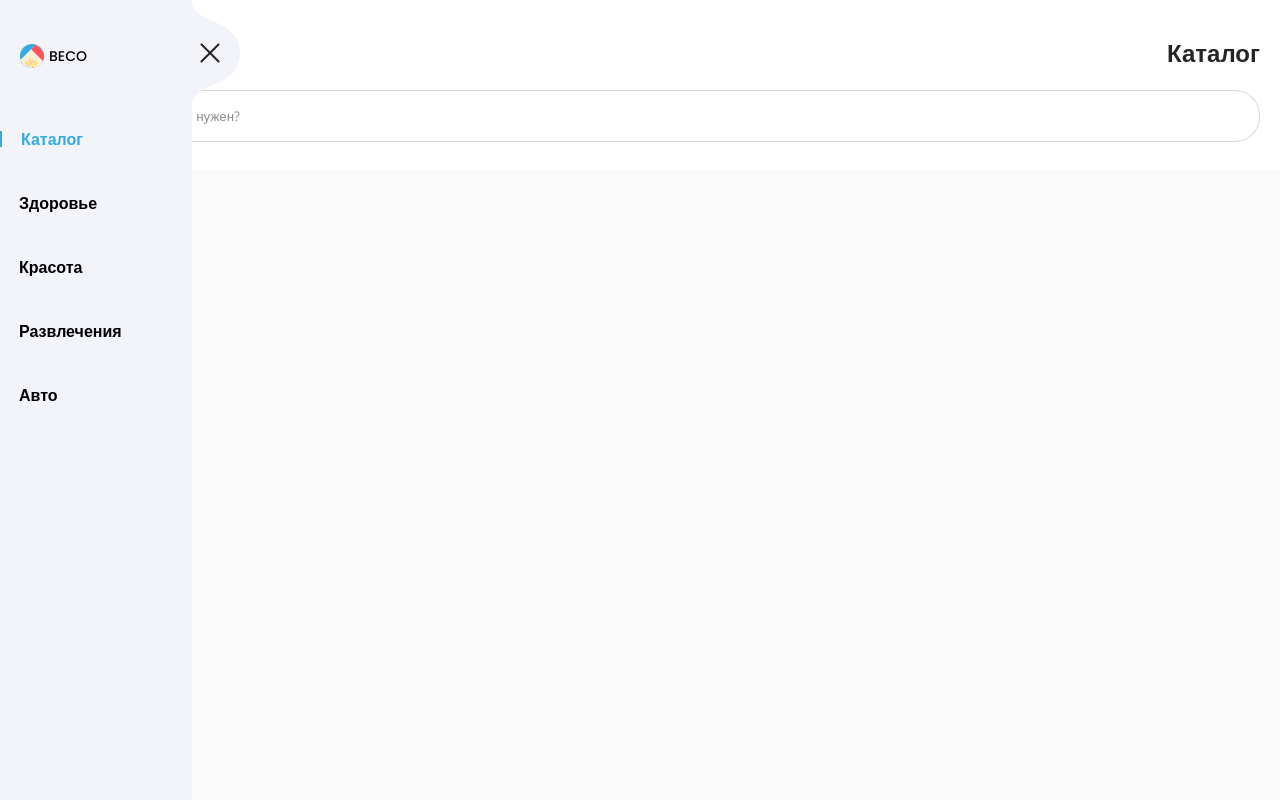
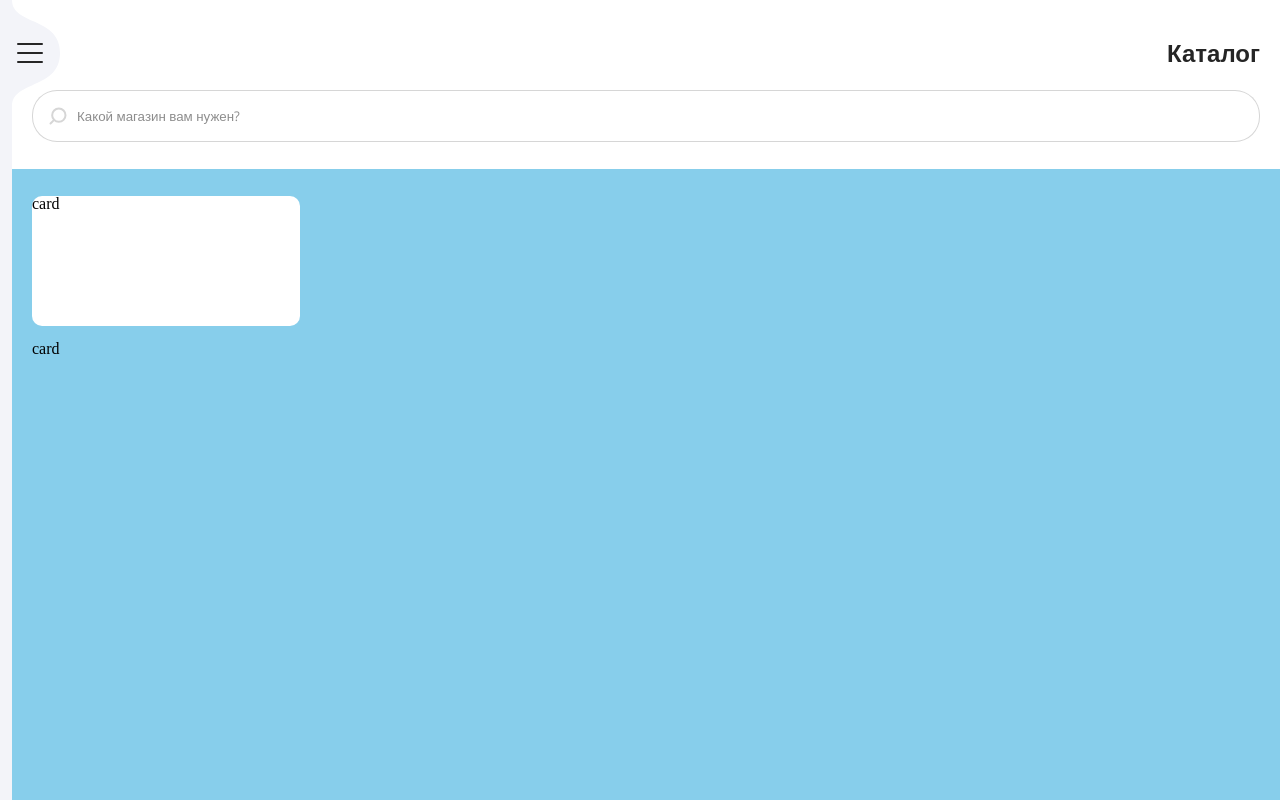
Before and after one commit to madjack99/Fully-responsive-web-store, a React (Create React App) app: page / in a window 1280 px wide. Built offline with nearby package versions, Linux system fonts and the light colour scheme.

Commit message:
feat: add DiscArea and DiscCard

```diff
--- a/src/components/App.js
+++ b/src/components/App.js
@@ -2,6 +2,7 @@ import React from 'react';
 
 import Header from './layout/header';
 import SideNav from './layout/sideNav';
+import DiscountsArea from './discountsArea';
 
 import ShopDepartmentContextProvider from '../contexts/shopDepartment';
 
@@ -13,6 +14,7 @@ function App() {
       <ShopDepartmentContextProvider>
         <SideNav />
         <Header />
+        <DiscountsArea />
       </ShopDepartmentContextProvider>
     </div>
   );
--- /dev/null
+++ b/src/components/discountCard/DiscountCard.js
@@ -0,0 +1,14 @@
+import React from 'react';
+
+import './style.css';
+
+const DiscountCard = () => {
+  return (
+    <>
+      <div className='DiscountCard'>card</div>
+      <div>card</div>
+    </>
+  );
+};
+
+export default DiscountCard;
--- /dev/null
+++ b/src/components/discountCard/index.js
@@ -0,0 +1,3 @@
+import DiscountCard from './DiscountCard';
+
+export default DiscountCard;
--- /dev/null
+++ b/src/components/discountCard/style.css
@@ -0,0 +1,6 @@
+.DiscountCard {
+  width: 268px;
+  height: 130px;
+  background: var(--header-color);
+  border-radius: 10px;
+}
--- /dev/null
+++ b/src/components/discountsArea/DiscountsArea.js
@@ -0,0 +1,15 @@
+import React from 'react';
+
+import DiscountCard from '../discountCard';
+
+import './style.css';
+
+const DiscountsArea = () => {
+  return (
+    <div className='DiscountsArea'>
+      <DiscountCard />
+    </div>
+  );
+};
+
+export default DiscountsArea;
--- /dev/null
+++ b/src/components/discountsArea/index.js
@@ -0,0 +1,3 @@
+import DiscountArea from './DiscountsArea';
+
+export default DiscountArea;
--- /dev/null
+++ b/src/components/discountsArea/style.css
@@ -0,0 +1,6 @@
+.DiscountsArea {
+  padding: 27px 20px 0 32px;
+  display: grid;
+  grid-template-columns: 268px;
+  gap: 15px 0;
+}
--- a/src/components/layout/sideNav/SideNav.js
+++ b/src/components/layout/sideNav/SideNav.js
@@ -9,7 +9,7 @@ import logo from './icons/logo.svg';
 import './style.css';
 
 const SideNav = () => {
-  const [isNavOpen, setIsNavOpen] = useState(true);
+  const [isNavOpen, setIsNavOpen] = useState(false);
   const NavOpenOrCloseIcon = isNavOpen ? menuExit : burgerMenu;
 
   return (
--- a/src/globalStyle.css
+++ b/src/globalStyle.css
@@ -9,5 +9,6 @@ html {
   --open-sans-font: 'Open Sans', sans-serif;
   --placeholder-color: rgba(0, 0, 0, 0.45);
 
-  background-color: #fafafa;
+  /* background-color: #fafafa; */
+  background-color: skyblue;
 }
```
